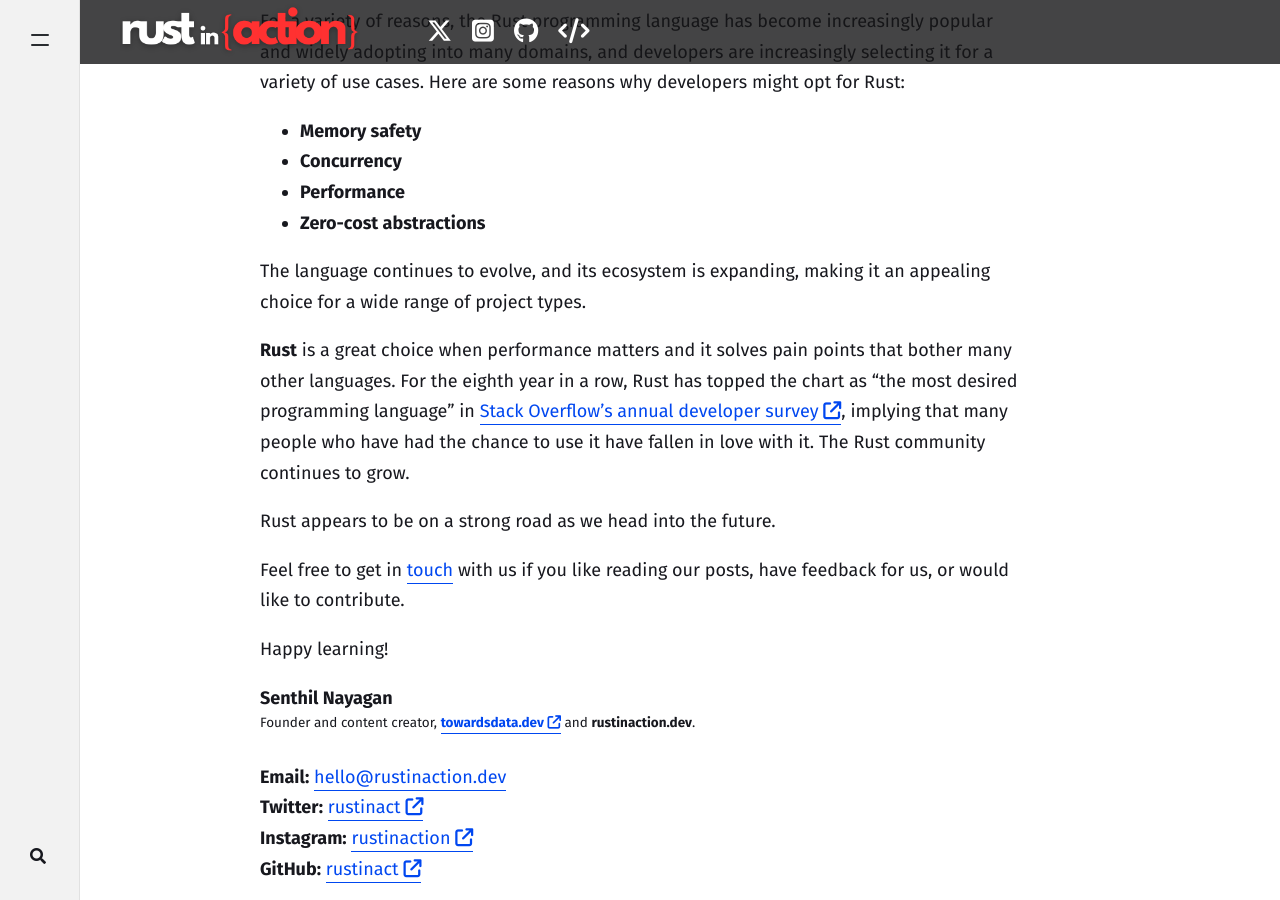
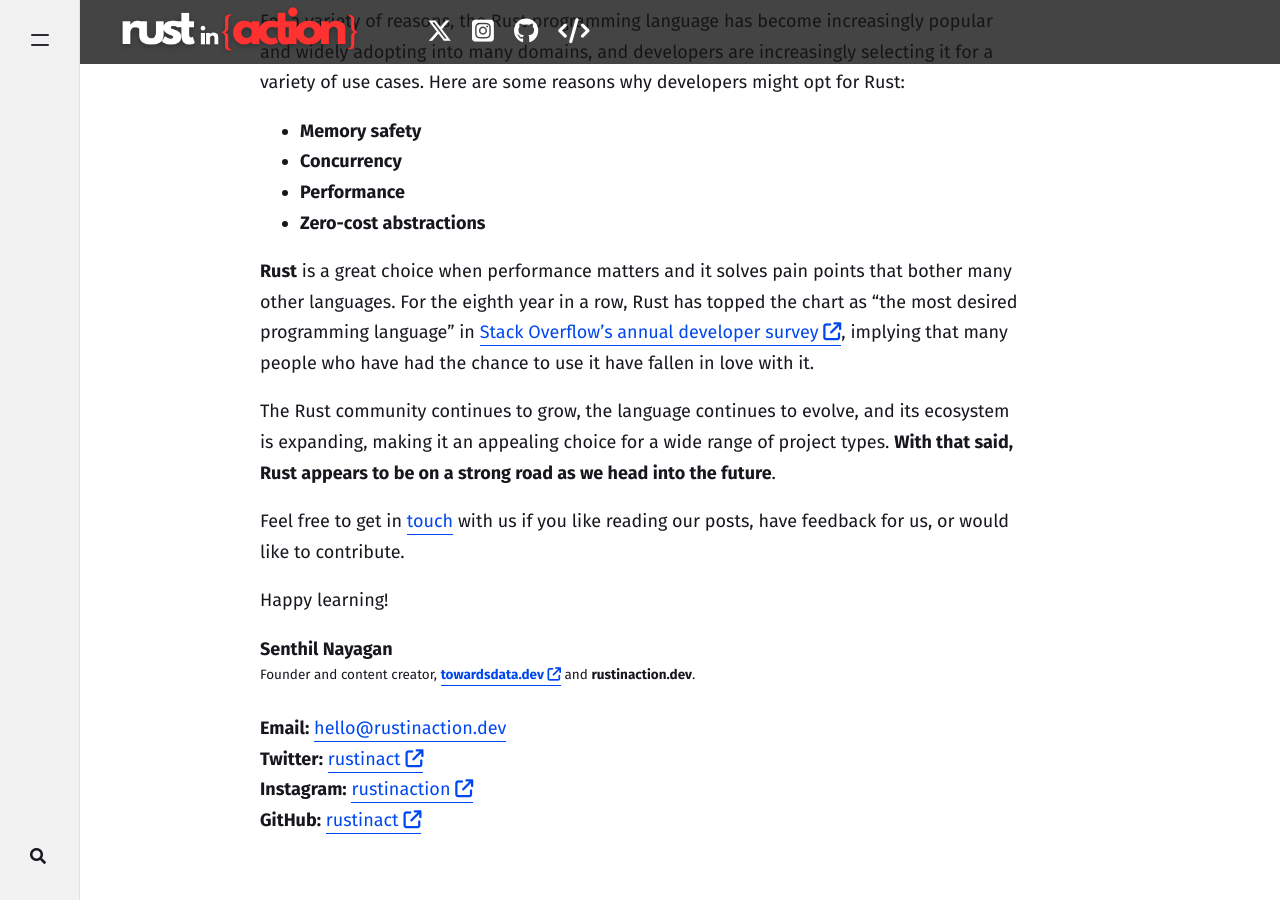
Before and after one commit to rustinact/rustinaction.github.io, a Jekyll site: the page built from _pages/about.md, in a window 1280 px wide and 900 px high, scrolled down 611 px. Built offline with Jekyll 4.4.1, drawn with Linux system fonts in a browser that asks for light colours; nearby versions of some CDN libraries; comment, search, counter and statistics services are not loaded.

Commit message:
about updated

```diff
--- a/_pages/about.md
+++ b/_pages/about.md
@@ -20,11 +20,9 @@ For a variety of reasons, the Rust programming language has become increasingly
 - **Performance**
 - **Zero-cost abstractions**
 
-The language continues to evolve, and its ecosystem is expanding, making it an appealing choice for a wide range of project types.
+<b>Rust</b> is a great choice when performance matters and it solves pain points that bother many other languages. For the eighth year in a row, Rust has topped the chart as “the most desired programming language” in [Stack Overflow’s annual developer survey <i class="fa-solid fa-arrow-up-right-from-square"></i>](https://survey.stackoverflow.co/2023/#section-admired-and-desired-programming-scripting-and-markup-languages){:target="_blank"}, implying that many people who have had the chance to use it have fallen in love with it.
 
-<b>Rust</b> is a great choice when performance matters and it solves pain points that bother many other languages. For the eighth year in a row, Rust has topped the chart as “the most desired programming language” in [Stack Overflow’s annual developer survey <i class="fa-solid fa-arrow-up-right-from-square"></i>](https://survey.stackoverflow.co/2023/#section-admired-and-desired-programming-scripting-and-markup-languages){:target="_blank"}, implying that many people who have had the chance to use it have fallen in love with it. The Rust community continues to grow.
-
-Rust appears to be on a strong road as we head into the future.
+The Rust community continues to grow, the language continues to evolve, and its ecosystem is expanding, making it an appealing choice for a wide range of project types. **With that said, Rust appears to be on a strong road as we head into the future**.
 
 Feel free to get in [touch]({{ site.baseurl }}/contact) with us if you like reading our posts, have feedback for us, or would like to contribute.
 
```
